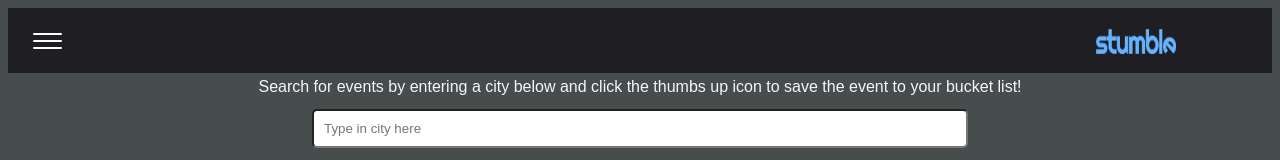
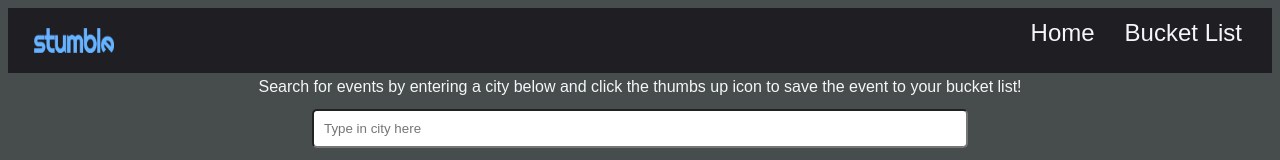
Before and after one commit to mccon1mk/stumble-app, an Angular app: page / in a window 1280 px wide. Shown: the top 160 px of the page. Built offline with nearby package versions, Linux system fonts and the light colour scheme; no server answers; a web font is replaced by a local one.

Commit message:
Add files via upload

```diff
--- a/src/app/app.component.css
+++ b/src/app/app.component.css
@@ -6,6 +6,7 @@ html {
   margin: 0;
   padding: 0;
 }
+
 
 a {
   text-decoration: none;
@@ -18,6 +19,10 @@ a {
 }
 
 a:hover {
+  color: #66b4ff;
+}
+
+li a:hover {
   color: #66b4ff;
 }
 
@@ -95,7 +100,7 @@ nav {
   position: absolute;
   width: 200px;
   height: 500px;
-  box-shadow: 0 0 10px #85888C;
+  box-shadow: 5px 5px 10px #85888C;
   margin: -50px 0 0 -50px;
   padding: 50px;
   padding-top: 125px;
@@ -122,19 +127,23 @@ nav {
   left: 70vw;
 }
 
+#logo-menu {
+  position: relative;
+  width: 80px;
+  height: 25px;
+  margin-bottom: 20px;
+}
+
+#menu-desktop {
+  display: none;
+}
+
+#menuToggle-desktop {
+  display: none;
+}
 
 
-@media only screen and (min-width: 992px) {
-  nav ul {
-    display: flex;
-    flex-direction: row;
-    justify-content: space-between;
-  }
-
-  li a {
-    margin: 10px;
-  }
-
+@media only screen and (min-width: 768px) {
   .logo-image {
     width: 80px;
     height: 25px;
@@ -142,3 +151,70 @@ nav {
     left: 85vw;
   }
 }
+
+@media only screen and (min-width: 1024px) {
+  .logo-image {
+    width: 80px;
+    height: 25px;
+    position: relative;
+    left: 88vw;
+  }
+}
+
+
+@media only screen and (min-width: 993px) {
+  nav ul {
+    margin: 0px;
+    padding: 0px;
+  }
+
+  li {
+    margin-right: 30px;
+  }
+
+  li a {
+    margin: 0px;
+    padding: 0px;
+    color: #F5F6FA;
+  }
+
+  li a:hover {
+    color: #66b4ff;
+  }
+
+  li a:active {
+    color: #5d5e60;
+  }
+
+  .logo-image {
+    width: 80px;
+    height: 25px;
+    position: relative;
+    left: 2vw;
+    top: 20px;
+  }
+
+  #menuToggle {
+    display: none;
+  }
+
+  #menuToggle span {
+    display: none;
+  }
+
+  #menu {
+    visibility: hidden;
+  }
+
+  #menu-desktop {
+    display: flex;
+    justify-content: flex-end;
+    position: relative;
+    bottom: 18px;
+    color: #F5F6FA;
+  }
+
+  #menuToggle-desktop {
+    margin: 2px;
+  }
+}
--- a/src/app/app.component.html
+++ b/src/app/app.component.html
@@ -4,12 +4,21 @@
     <span></span>
     <span></span>
     <span></span>
-
     <ul id="menu">
+      <img id="logo-menu" src="./assets/stumble.png" alt="logo" />
       <li><a routerLink="Home">Home</a></li>
       <li><a routerLink="bucket-list">Bucket List</a></li>
     </ul>
   </div>
   <img class="logo-image" src="./assets/stumble.png" alt="logo" />
+  <div id="menuToggle-desktop"></div>
+  <ul id="menu-desktop">
+    <li><a routerLink="Home">Home</a></li>
+    <li><a routerLink="bucket-list">Bucket List</a></li>
+  </ul>
+
 </nav>
+
+
+
 <router-outlet></router-outlet>
```
